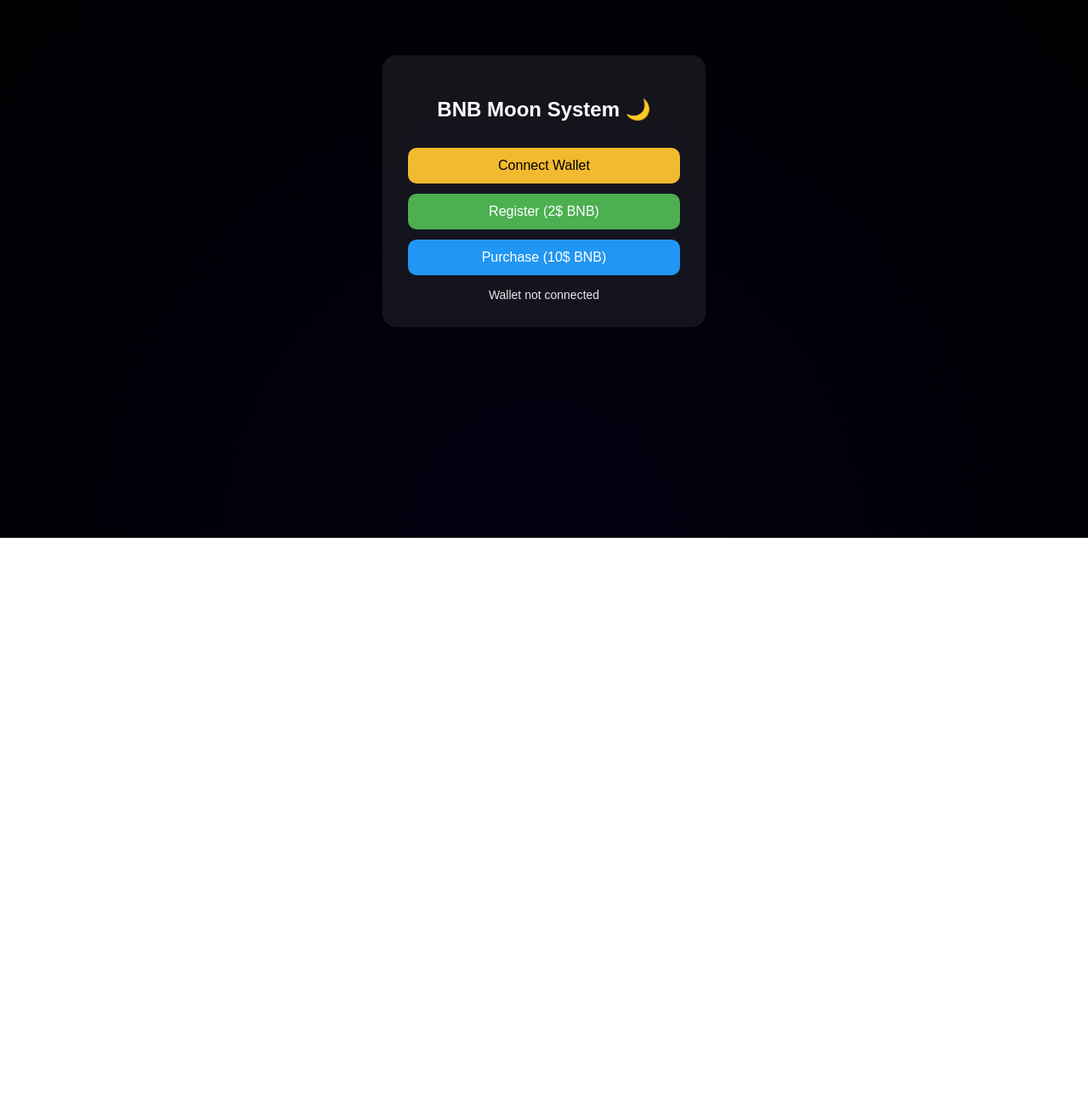
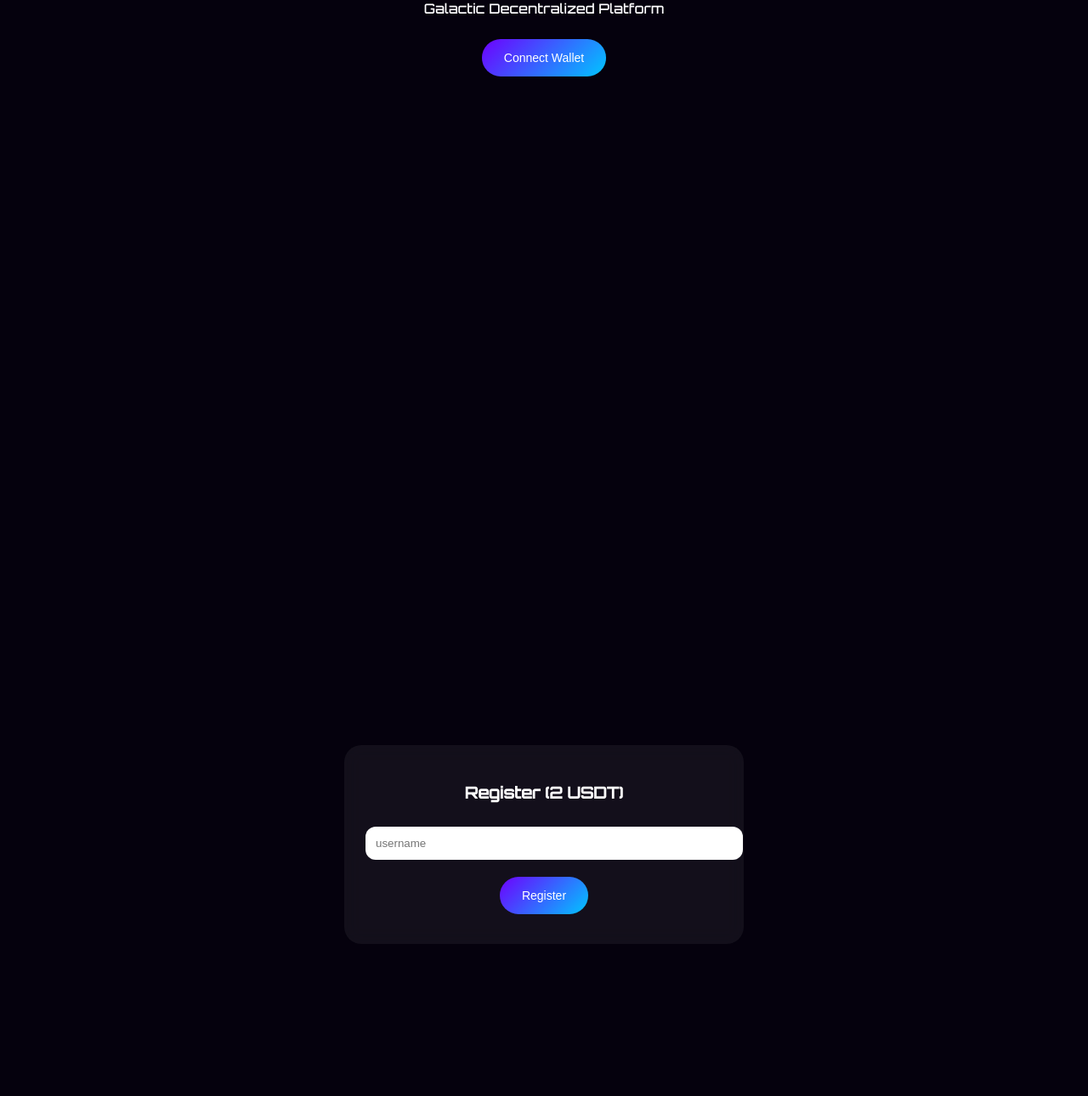
Before and after one commit to shahanetemadi/nova-platform, a plain HTML site: page index.html in a window 1280 px wide. Shown: the part 183-1473 px from the top of the page at 85% size. Before the commit the page ends 816 px from the top, so only its background shows below. Drawn offline with nearby package versions, Linux system fonts and the light colour scheme.

Commit message:
Refactor HTML structure and update styles

```diff
--- a/index.html
+++ b/index.html
@@ -1,118 +1,165 @@
 <!DOCTYPE html>
-<html lang="fa">
+<html lang="en">
 <head>
-<meta charset="UTF-8">
-<title>BNB Register & Purchase</title>
+<meta charset="UTF-8" />
+<title>NOVA | Galactic Platform</title>
 <meta name="viewport" content="width=device-width, initial-scale=1.0">
 
-<script src="https://cdn.jsdelivr.net/npm/ethers@6.8.1/dist/ethers.umd.min.js"></script>
+<!-- Font -->
+<link href="https://fonts.googleapis.com/css2?family=Orbitron:wght@300;500&display=swap" rel="stylesheet">
+
+<script src="https://cdn.jsdelivr.net/npm/web3@1.10.0/dist/web3.min.js"></script>
 
 <style>
-body {
-  background: radial-gradient(circle at bottom, #020111, #000);
-  color: #fff;
-  font-family: sans-serif;
-  display: flex;
-  align-items: center;
-  justify-content: center;
-  height: 100vh;
+html,body{
+  margin:0;
+  padding:0;
+  background:#05010d;
+  color:#fff;
+  font-family:'Orbitron',sans-serif;
+  overflow-x:hidden;
 }
-.box {
-  background: rgba(255,255,255,0.08);
-  backdrop-filter: blur(12px);
-  padding: 30px;
-  border-radius: 16px;
-  width: 320px;
-  text-align: center;
+canvas{
+  position:fixed;
+  top:0;left:0;
+  z-index:-1;
 }
-button {
-  width: 100%;
-  padding: 12px;
-  margin-top: 12px;
-  border: none;
-  border-radius: 10px;
-  font-size: 16px;
-  cursor: pointer;
+section{
+  min-height:100vh;
+  padding:80px 20px;
+  text-align:center;
 }
-.connect { background: #f3ba2f; color:#000; }
-.reg { background: #4caf50; color:#fff; }
-.buy { background: #2196f3; color:#fff; }
-.status { margin-top: 15px; font-size: 14px; opacity: .9; }
+h1{font-size:42px;margin-bottom:10px;}
+button{
+  background:linear-gradient(135deg,#6e00ff,#00c6ff);
+  border:none;
+  color:#fff;
+  padding:14px 26px;
+  border-radius:30px;
+  font-size:14px;
+  cursor:pointer;
+  margin:10px;
+}
+button:hover{opacity:.85}
+.card{
+  max-width:420px;
+  margin:20px auto;
+  background:rgba(255,255,255,0.06);
+  border-radius:20px;
+  padding:25px;
+  backdrop-filter:blur(10px);
+}
+input{
+  width:100%;
+  padding:12px;
+  border-radius:12px;
+  border:none;
+  margin:10px 0;
+}
+small{opacity:.7}
 </style>
 </head>
 
 <body>
 
-<div class="box">
-  <h2>BNB Moon System 🌙</h2>
+<canvas id="space"></canvas>
 
-  <button class="connect" onclick="connectWallet()">Connect Wallet</button>
-  <button class="reg" onclick="register()">Register (2$ BNB)</button>
-  <button class="buy" onclick="purchase()">Purchase (10$ BNB)</button>
+<section>
+  <h1>NOVA</h1>
+  <p>Galactic Decentralized Platform</p>
+  <button onclick="connectWallet()">Connect Wallet</button>
+  <p id="wallet"></p>
+</section>
 
-  <div class="status" id="status">Wallet not connected</div>
-</div>
+<section>
+  <div class="card">
+    <h3>Register (2 USDT)</h3>
+    <input id="username" placeholder="username">
+    <button onclick="register()">Register</button>
+  </div>
+</section>
+
+<section>
+  <div class="card">
+    <h3>Purchase (10 USDT)</h3>
+    <input id="ref1" placeholder="referrer 1">
+    <input id="ref2" placeholder="referrer 2">
+    <button onclick="purchase()">Purchase</button>
+  </div>
+</section>
 
 <script>
+// ========= SPACE BACKGROUND =========
+const canvas=document.getElementById('space');
+const ctx=canvas.getContext('2d');
+canvas.width=window.innerWidth;
+canvas.height=window.innerHeight;
+let stars=[...Array(200)].map(()=>({
+ x:Math.random()*canvas.width,
+ y:Math.random()*canvas.height,
+ r:Math.random()*1.5
+}));
+function draw(){
+ ctx.clearRect(0,0,canvas.width,canvas.height);
+ ctx.fillStyle='white';
+ stars.forEach(s=>{
+  ctx.beginPath();
+  ctx.arc(s.x,s.y,s.r,0,Math.PI*2);
+  ctx.fill();
+  s.y+=0.2;
+  if(s.y>canvas.height)s.y=0;
+ });
+ requestAnimationFrame(draw);
+}
+draw();
+
+// ========= WEB3 =========
+let web3, account;
 const CONTRACT_ADDRESS = "0x3810099D2D61e0399d07a3bad4e796A3De82ff27";
-const BNB_USD_FEED = "0x0567F2323251f0Aab15c8dFb1967E4e8A7D42aeE"; // Chainlink BNB/USD
+const USDT_ADDRESS = "0x55d398326f99059fF775485246999027B3197955";
 
-const CONTRACT_ABI = [
-  "function Register(string username) payable",
-  "function Purchase(string refer1, string refer2) payable"
+const ABI = [
+ {"inputs":[{"internalType":"string","name":"username","type":"string"}],"name":"Register","outputs":[],"stateMutability":"nonpayable","type":"function"},
+ {"inputs":[{"internalType":"string","name":"refer1","type":"string"},{"internalType":"string","name":"refer2","type":"string"}],"name":"Purchase","outputs":[],"stateMutability":"nonpayable","type":"function"}
 ];
 
-const PRICE_ABI = [
-  "function latestRoundData() view returns (uint80,int256,uint256,uint256,uint80)"
+const ERC20_ABI = [
+ {"constant":false,"inputs":[{"name":"_spender","type":"address"},{"name":"_value","type":"uint256"}],"name":"approve","outputs":[{"name":"","type":"bool"}],"type":"function"}
 ];
 
-let provider, signer, contract;
-
-async function connectWallet() {
-  if (!window.ethereum) return alert("MetaMask نصب نیست");
-
-  await ethereum.request({ method: "eth_requestAccounts" });
-  provider = new ethers.BrowserProvider(window.ethereum);
-  signer = await provider.getSigner();
-
-  const network = await provider.getNetwork();
-  if (network.chainId !== 56n) {
-    alert("لطفا شبکه را روی BNB Chain قرار دهید");
-    return;
-  }
-
-  contract = new ethers.Contract(CONTRACT_ADDRESS, CONTRACT_ABI, signer);
-  document.getElementById("status").innerText = "Wallet connected ✅";
+async function connectWallet(){
+ if(window.ethereum){
+   web3=new Web3(window.ethereum);
+   const accs=await ethereum.request({method:'eth_requestAccounts'});
+   account=accs[0];
+   document.getElementById('wallet').innerText=account;
+ }else{
+   alert("Wallet not found");
+ }
 }
 
-async function getBNBAmount(usd) {
-  const priceFeed = new ethers.Contract(BNB_USD_FEED, PRICE_ABI, provider);
-  const data = await priceFeed.latestRoundData();
-  const price = Number(data[1]) / 1e8; // BNB price in USD
-  const bnb = usd / price;
-  return ethers.parseEther(bnb.toFixed(6));
+async function approveUSDT(amount){
+ const usdt=new web3.eth.Contract(ERC20_ABI,USDT_ADDRESS);
+ const value=web3.utils.toWei(amount,'ether');
+ return usdt.methods.approve(CONTRACT_ADDRESS,value).send({from:account});
 }
 
-async function register() {
-  const username = prompt("Username:");
-  if (!username) return;
-
-  const value = await getBNBAmount(2);
-  const tx = await contract.Register(username, { value });
-  document.getElementById("status").innerText = "Register tx sent...";
-  await tx.wait();
-  document.getElementById("status").innerText = "Registered successfully ✅";
+async function register(){
+ const username=document.getElementById('username').value;
+ if(!username) return alert("Username required");
+ await approveUSDT("2");
+ const c=new web3.eth.Contract(ABI,CONTRACT_ADDRESS);
+ await c.methods.Register(username).send({from:account});
+ alert("Registered successfully");
 }
 
-async function purchase() {
-  const ref1 = prompt("Ref 1 username:");
-  const ref2 = prompt("Ref 2 username:");
-
-  const value = await getBNBAmount(10);
-  const tx = await contract.Purchase(ref1 || "", ref2 || "", { value });
-  document.getElementById("status").innerText = "Purchase tx sent...";
-  await tx.wait();
-  document.getElementById("status").innerText = "Purchase successful 🚀";
+async function purchase(){
+ const r1=document.getElementById('ref1').value;
+ const r2=document.getElementById('ref2').value;
+ await approveUSDT("10");
+ const c=new web3.eth.Contract(ABI,CONTRACT_ADDRESS);
+ await c.methods.Purchase(r1,r2).send({from:account});
+ alert("Purchase successful");
 }
 </script>
 
```
